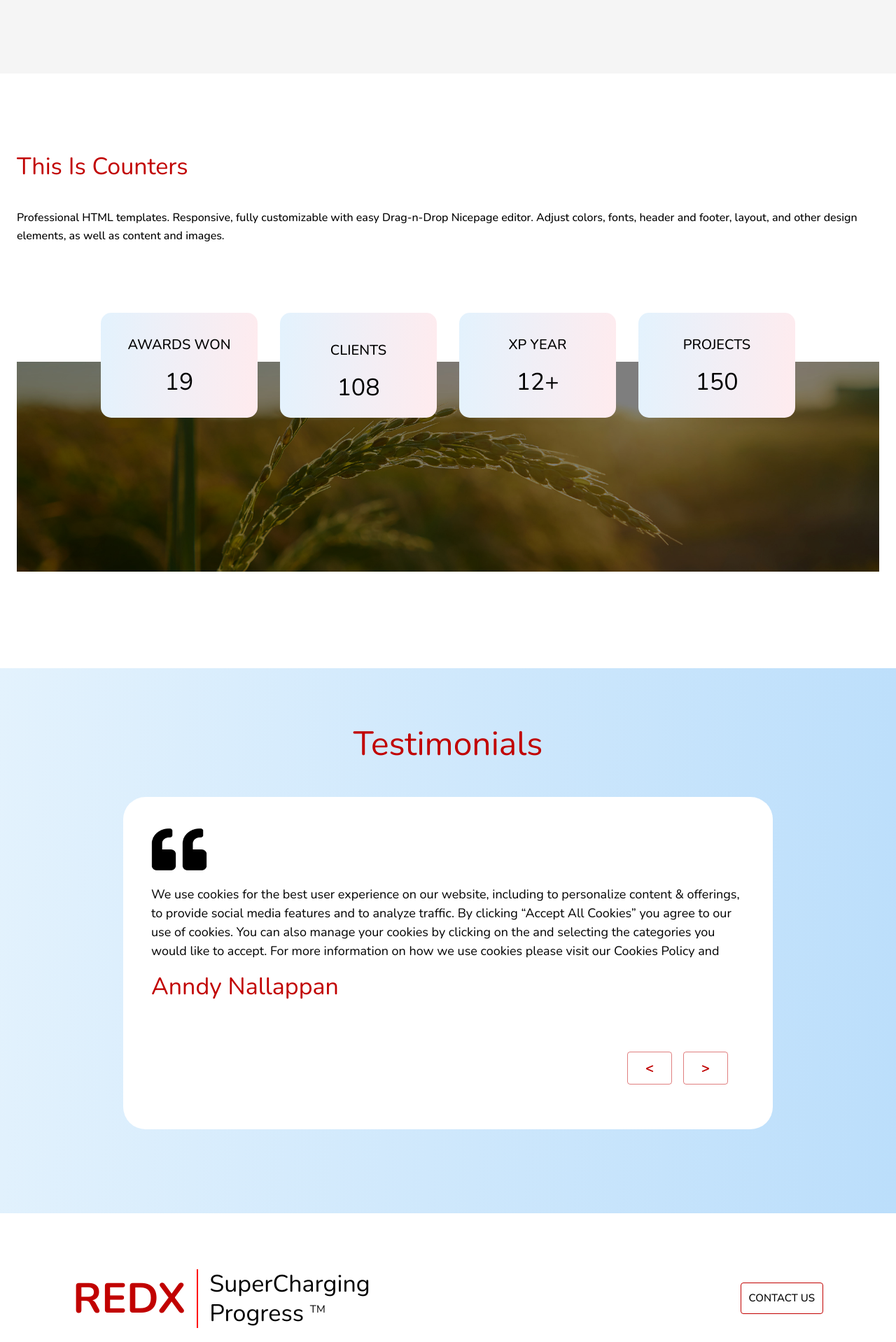
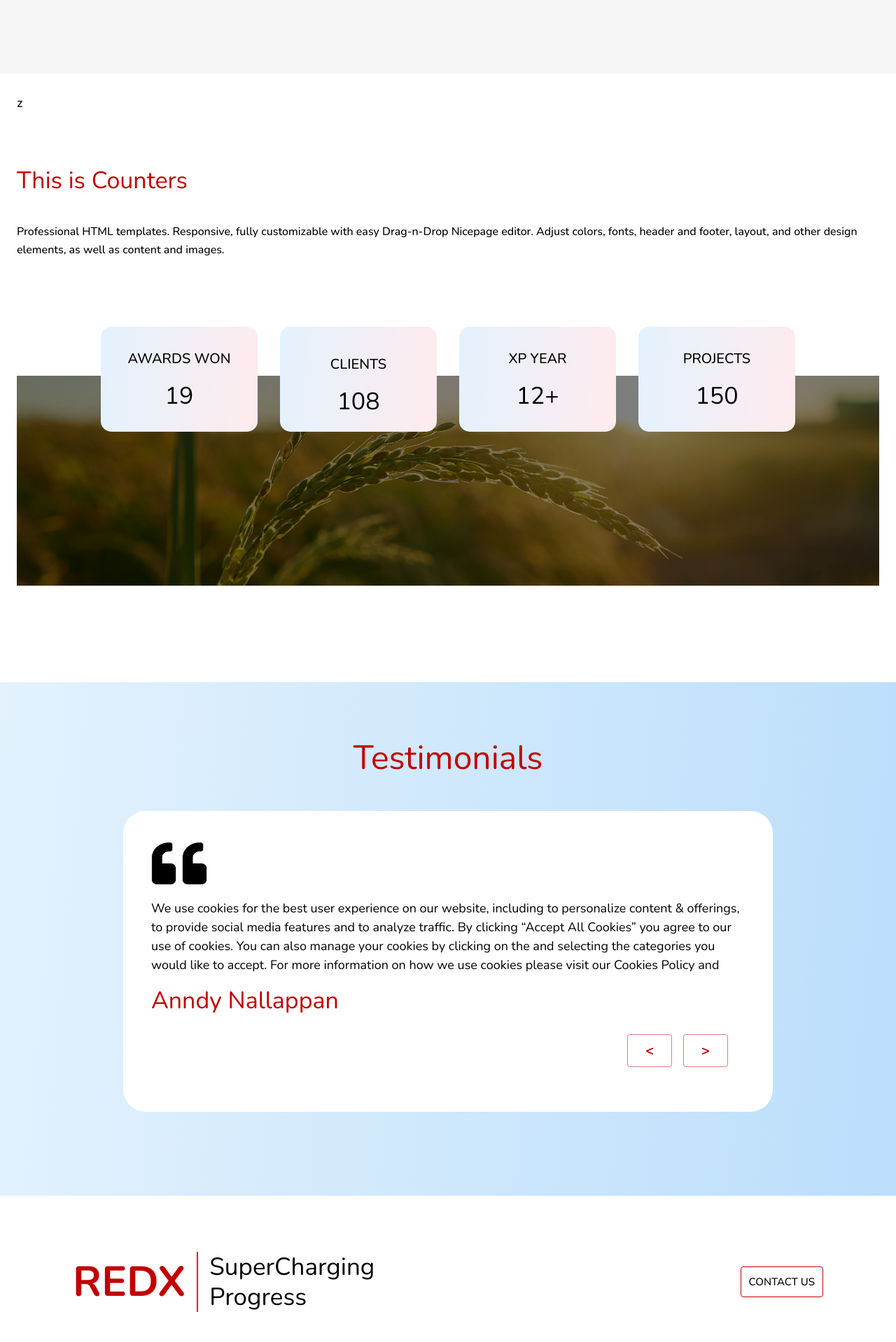
Before and after one commit to 80Vishnurana/Redx-O, a React (Create React App) app: page / in a window 1280 px wide. Shown: the part 2162-4080 px from the top of the page at 70% size. Built offline with nearby package versions, Linux system fonts and the light colour scheme.

Commit message:
28-11-2023

```diff
--- a/src/Pages/About.js
+++ b/src/Pages/About.js
@@ -17,7 +17,6 @@ const About = () => {
                         </Typography>
                         <Typography gutterBottom variant="body1" component="h2" sx={{ color: `${theme.palette.common.text}` }}>
                             We pride ourselves on our extensive product range, spanning across 21 categories that include agricultural commodities, processed Agri products, Agri Inputs, Industrial Chemicals, and FMCG food products. This comprehensive approach allows us to cater to a wide array of needs, providing our customers with high-quality solutions.<br />
-
                             At REDX, we prioritize a global footprint, enabling us to leverage robust sourcing networks. This, in turn, ensures that we consistently deliver top-notch products that align with the unique requirements of our customers. Our commitment extends beyond mere business operations – we actively engage with our stakeholders to foster sustainability throughout our value chain, with a keen focus on minimizing our carbon footprint.<br />
                         </Typography>
 
--- a/src/Pages/Home.js
+++ b/src/Pages/Home.js
@@ -238,11 +238,11 @@ const Home = () => {
                     </Grid>
                 ))}
             </Container>
-            <Container sx={{ mt: { xs: 2, sm: 0, md: 4 }, height: 'auto', paddingBottom: { xs: '100px', sm: '0' }, maxWidth: 'lg' }}>
+            <Container sx={{ mt: { xs: 2, sm: 0, md: 4 }, height: 'auto', paddingBottom: { xs: '100px', sm: '0' }, maxWidth: 'lg' }}>z
                 <Grid container spacing={2}>
                     <Grid item xs={12}>
                         <Box sx={{ my: { xs: 5, md: 10 }, }}>
-                            <Typography variant="h4" sx={{ color: `${theme.palette.primary.main}`, pb: { xs: 3, md: 5 } }}>This Is Counters</Typography>
+                            <Typography variant="h4" sx={{ color: `${theme.palette.primary.main}`, pb: { xs: 3, md: 5 } }}>This is Counters</Typography>
                             <Typography variant="h6" sx={{ fontSize: { xs: '14px', md: '16px' } }}>
                                 Professional HTML templates. Responsive, fully customizable with easy Drag-n-Drop Nicepage editor. Adjust colors, fonts, header and footer, layout, and other design elements, as well as content and images.
                             </Typography>
@@ -286,7 +286,6 @@ const Home = () => {
                                     <Grid item xs={12} sm={6} md={3} lg={3}>
                                         <StyledCountersBox >
                                             <Typography variant="h6" sx={{ pb: 2 }}>PROJECTS</Typography>
-                                            {/* <img src="/home/team.png" alt="" height={'80px'} width={'80px'} /> */}
                                             <Typography variant="h4">
                                                 {
                                                     counterStart && <CountUp start={0} end={150} duration={2} delay={0} />
@@ -310,7 +309,6 @@ const Home = () => {
                     </Grid>
                     <Grid item xs={12}>
                         <StyledContainerBox sx={{
-                            // backgroundImage: gradient,
                             backgroundColor: "white",
                             p: { xs: 3, md: 5 },
                             height: 'auto',
@@ -325,12 +323,10 @@ const Home = () => {
                                 loop={true}
                                 navigation={true}
                                 pagination={true}
-
-
                             >
                                 {Testimonials.map((slide, index) => (
                                     <SwiperSlide key={slide} id="1">
-                                    <Box sx={{ height: { xs: 'auto', md: '300px', }, width: '100%' }}>
+                                        <Box sx={{ height: { xs: 'auto', md: '255px', }, width: '100%' }}>
                                             <Box sx={{ height: '70px', width: '80px', pb: 2 }}>
                                                 <img alt="" src={slide.url} height="100%" width="100%" />
                                             </Box>
@@ -355,22 +351,22 @@ const Home = () => {
 
             <Container>
                 <Box sx={{ display: 'flex', flexDirection: { xs: 'column', md: 'row' }, alignItems: 'center', p: { xs: 5, md: 10 }, justifyContent: { xs: 'center', md: 'space-between' } }}>
-                    <Box sx={{ display: 'flex', alignItems: 'center', mb: { xs: 3, md: 0 } }}>
+                    <Box sx={{ display: 'flex', alignItems: 'center', fontSize: { xs: '20px' }, mb: { xs: 3, md: 0 } }}>
                         <Typography variant="h2" sx={{ fontWeight: 'bold', color: `${theme.palette.primary.main}`, mb: { xs: 2, md: 0 } }}>
                             REDX
                         </Typography>
-                        <Box sx={{ borderLeft: { xs: 'none', md: '2px solid red' }, ml: { xs: 0, md: 2 }, pl: { xs: 0, md: 2 } }}>
-                            <Typography variant="h4">
+                        <Box sx={{ borderLeft: '2px solid red', ml: { xs: 1, md: 2 }, pl: { xs: 1, md: 2 }, }}>
+                            <Typography variant="h4" sx={{ fontSize: { xs: '26px', md: '35px' } }}>
                                 SuperCharging
                             </Typography>
-                            <Typography variant="h4">
-                                Progress <sup style={{ fontSize: '15px' }}>TM</sup>
+                            <Typography variant="h4" sx={{ fontSize: { xs: '26px', md: '35px' } }}>
+                                Progress
                             </Typography>
                         </Box>
                     </Box>
 
                     {redx.actions.map((action, index) => (
-                    <StyledButton size="large"  href={action.url} >
+                        <StyledButton size="large" href={action.url} >
                             {action.action}
                         </StyledButton>
                     ))}
--- a/src/core/parts/Footer.js
+++ b/src/core/parts/Footer.js
@@ -77,7 +77,7 @@ function Footer() {
               <Box sx={{ height: '22px', width: '25px', mr: 1, pt: '4px' }}>
                 <img src='/footer/telephone.png' alt='' height={'100%'} width={'100%'} />
               </Box>
-              <StyledTypography variant='h6'>  9876543021</StyledTypography>
+              <StyledTypography variant='h6'>9671872890</StyledTypography>
             </Box>
             <Box sx={{ display: "flex", py: 1 }}>
               <Box sx={{ height: '22px', width: '25px', mr: 1, pt: '4px' }}>
```
Also changed, not shown: src/core/config/counter.js/counter.js (added, +39 -0 lines). Lines whose indentation alone changed are shown as unchanged.
